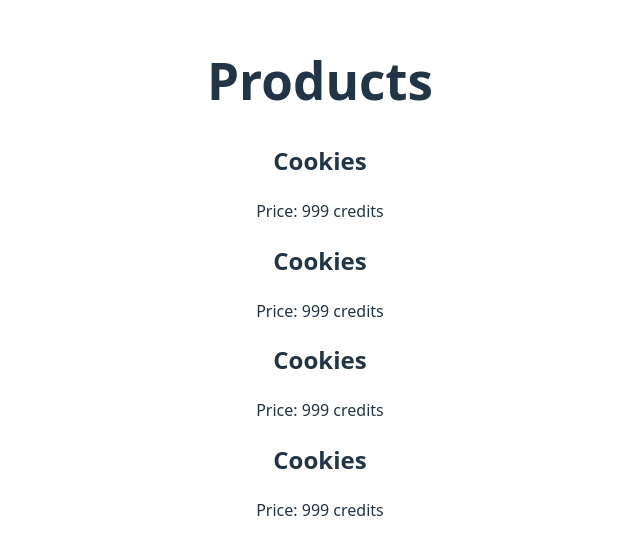
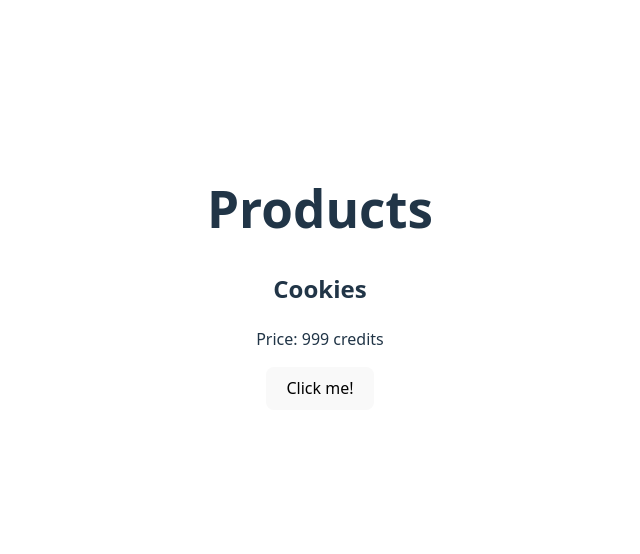
Before and after one commit to dvankevich/react-001, a React (Vite) app: page / in a window 1280 px wide. Shown: the part 122-676 px from the top of the page, without its empty margins (320-960 px from the left). Built offline with nearby package versions, Linux system fonts and the light colour scheme.

Commit message:
add button

```diff
--- a/src/App.jsx
+++ b/src/App.jsx
@@ -9,6 +9,10 @@ function Product() {
   );
 }
 
+const MyButton = () => {
+  return <button onClick={() => alert("I'm a button!")}>Click me!</button>;
+};
+
 function App() {
   return (
     <>
@@ -16,9 +20,7 @@ function App() {
         <h1>Products</h1>
 
         <Product />
-        <Product />
-        <Product />
-        <Product />
+        <MyButton />
       </div>
     </>
   );
```
